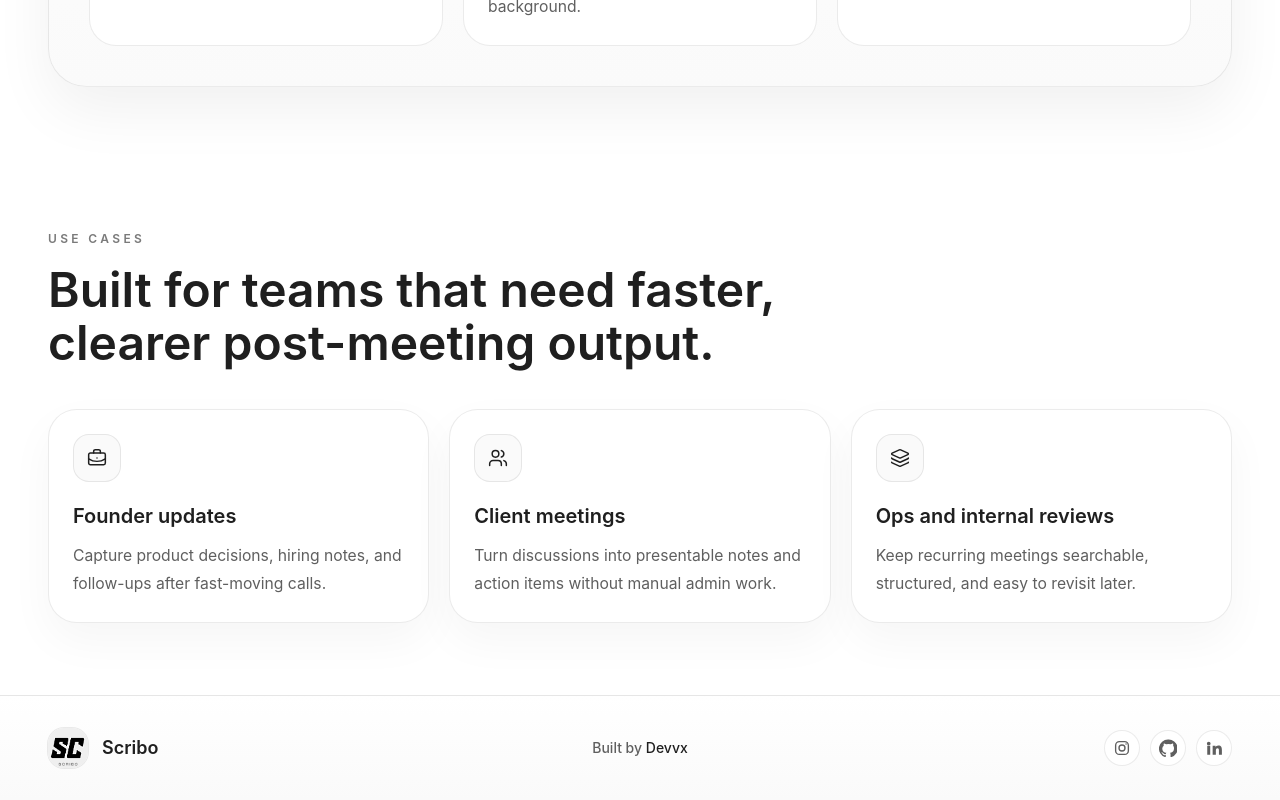
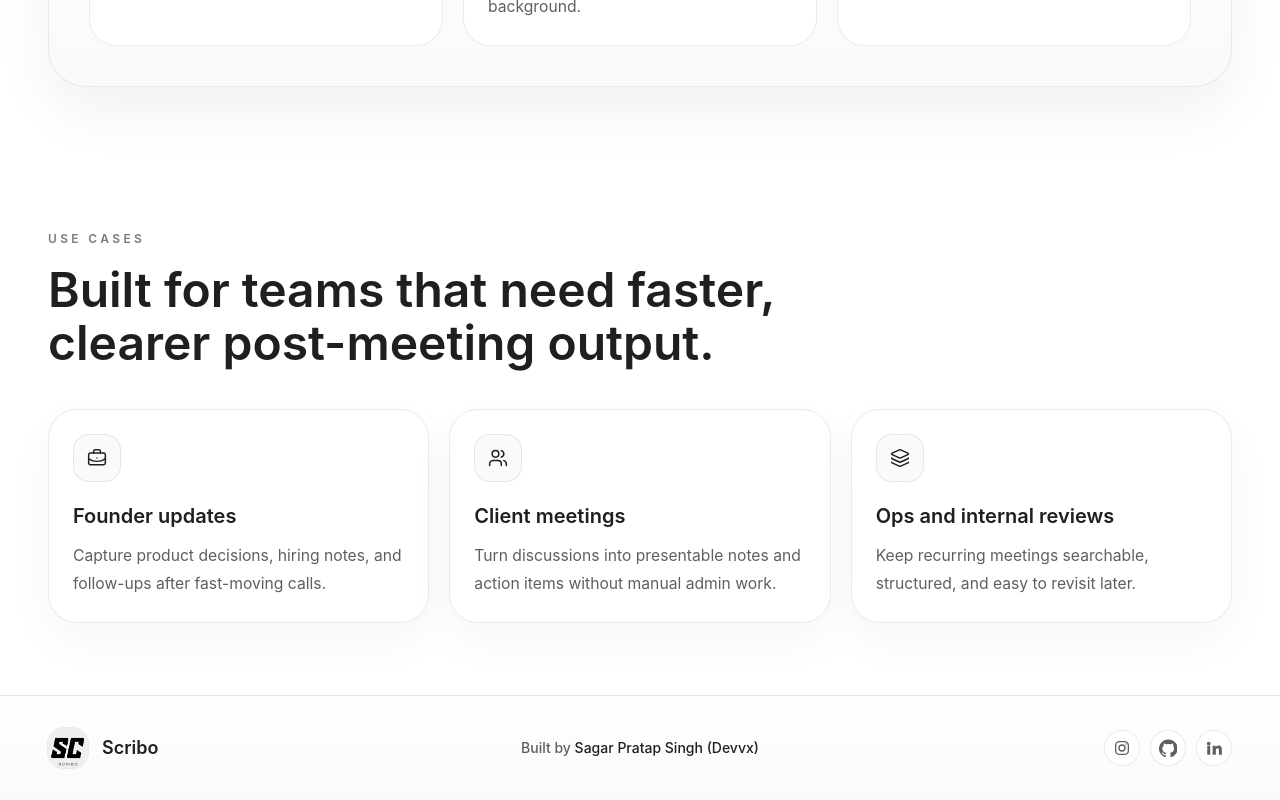
Before and after one commit to DevvSagar/scribo, a React (Vite) app in the folder client/: page / in a window 1280 px wide. Shown: the part 1880-2680 px from the top of the page. Built offline with nearby package versions, Linux system fonts and the light colour scheme; no server answers.

Commit message:
Updated : "Footer for Naming the developer"

```diff
--- a/client/src/components/Footer.jsx
+++ b/client/src/components/Footer.jsx
@@ -53,7 +53,7 @@ const Footer = () => {
           </Link>
 
           <p className="text-sm font-medium text-[#5f5f5f] md:justify-self-center">
-            Built by <span className="text-[#1f1f1f]">Devvx</span>
+            Built by <span className="text-[#1f1f1f]">Sagar Pratap Singh   (Devvx)</span>
           </p>
 
           <div className="flex items-center gap-2.5 md:justify-self-end">
```
